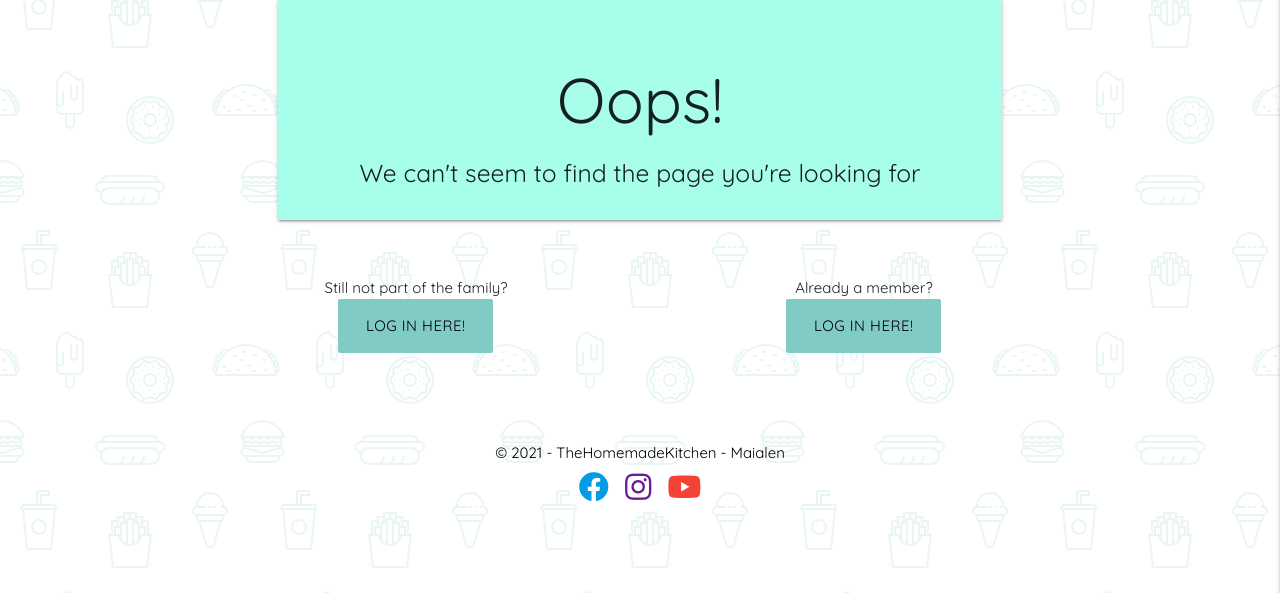
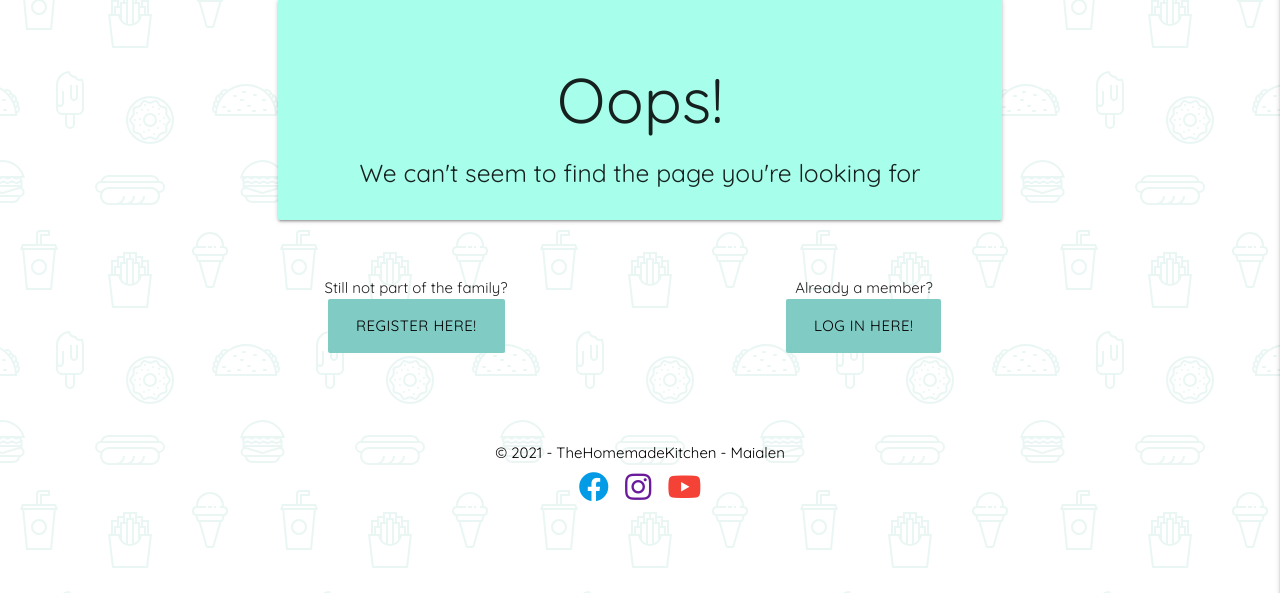
Before and after one commit to maialenz/CookBook, a Flask app: page /add_recipe in a window 1280 px wide. Shown: the part 100-693 px from the top of the page. Run offline with Flask 2, Linux system fonts and the light colour scheme; some libraries are stand-ins or nearby versions; some web fonts are replaced.

Commit message:
Apply validator fixes

```diff
--- a/templates/404.html
+++ b/templates/404.html
@@ -18,8 +18,9 @@ to gain access to restricted pages-->
     <div class="col s6">
         <p class="center-align">
             Still not part of the family? <br>
-            <a href="{{ url_for('register') }}" class="black-text teal lighten-3 btn-large white hvr-grow">Log In
-                Here!</a>
+            <a href="{{ url_for('register') }}" class="black-text teal lighten-3 btn-large white hvr-grow">
+                Register Here!
+            </a>
         </p>
     </div>
 
--- a/templates/base.html
+++ b/templates/base.html
@@ -145,10 +145,6 @@
 
         </div>
 
-
-        </div>
-        </div>
-
     </footer>
 
     <!--jQuery-->
```
